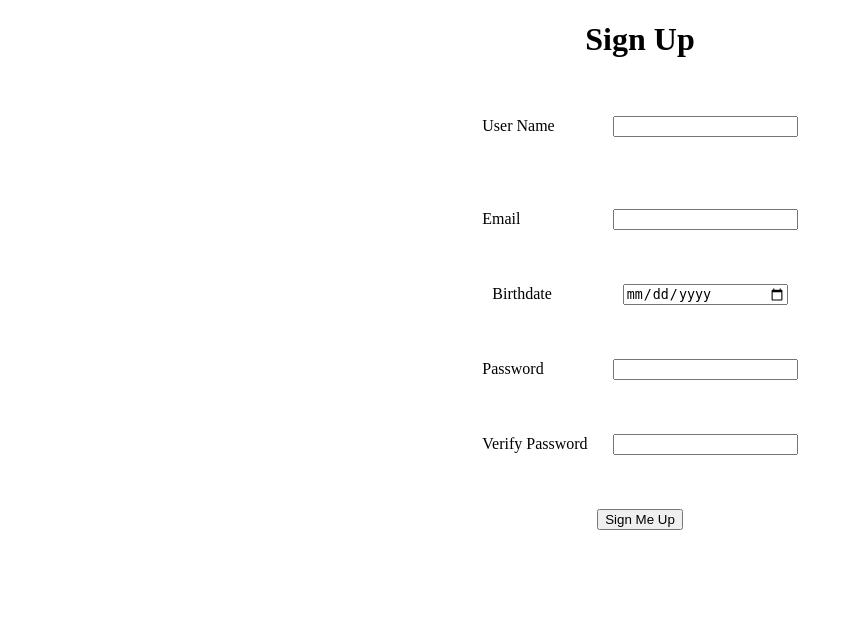
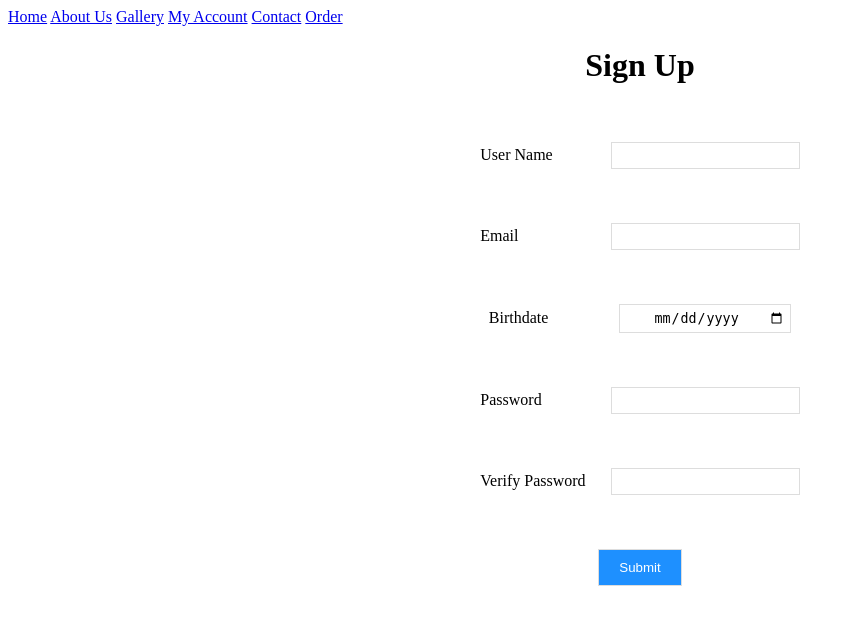
Before and after one commit to orzeharia/team3, a Python web app: template templates/sign up.html in a window 1280 px wide. Shown: the top 625 px of the page, without its empty margins (0-855 px from the left). Run offline with Jinja, Linux system fonts and the light colour scheme; the template is opened without the code that fills it, so the values that code supplies are empty.

Commit message:
gallery, CSS&JS

```diff
--- a/static/pizzaCSS.css
+++ b/static/pizzaCSS.css
@@ -1,3 +1,51 @@
+/* -------------- General -------------- */
+
+/*labels alignment*/
+label {
+    display: inline-block;
+    width: 10%;
+    text-align: left;
+}
+
+/*inputs fields design*/
+input {
+    background-color: #fff;
+    border: 1px solid #ddd;
+    padding: 5px;
+}
+
+/*buttons class design*/
+.button {
+    padding: 10px 20px;
+    background-color: dodgerblue;
+    border: 1px solid #ddd;
+    color: white;
+    cursor: pointer;
+}
+
+.button:hover {
+    background-color: royalblue;
+}
+
+/*screen adjustments*/
+@media only screen and (max-width: 600px) {
+
+    input,
+    label {
+        display: block;
+        margin-right: auto;
+        margin-left: auto;
+        text-align: center;
+
+    }
+}
+
+/*...................................... */
+
+
+
+
+/* -------------- Sign Up -------------- */
 
 /*error message in sign up form in red*/
 #errorMessage {
@@ -9,36 +57,54 @@
     text-align: center;
 }
 
-/*sign up form label alignment*/
-.signUpForm label {
-    display: inline-block;
-    width: 10%;
-    text-align: left;
-
+/*birtdate input in sign up form alignment*/
+.dateField {
+    width: 160px;
+    text-align: center;
 }
 
-/*birtdate input in sign up form alignment*/
-.dateField{
-	width:160px;
-}
+/*...................................... */
 
 
-@media only screen and (max-width: 600px) {
 
-    input, label {
-        display:block;
-        margin-right: auto;
-        margin-left: auto;
+/* -------------- Gallery -------------- */
+
+
+#galleryDiv{
+
     text-align: center;
 
-    }
 
-    #signUpDiv {
-        align-items: center;
 }
 
 
 
+/*gallery class design*/
+.galleryImage {
+    display: inline-block;
+    border: 1px solid #ccc;
+    box-sizing: border-box;
+    width: 350px;
+    height: 300px;
+}
+
+.galleryImage:hover {
+    border: 2px solid #777;
+}
+
+/*image design*/
+.galleryImage img {
+    width: 220px;
+    height: auto;
+}
+
+/*image description design*/
+.imageDesc {
+    padding: 15px;
+    text-align: center;
+    height: auto;
+
+}
 
 
-}
+/*...................................... */
--- a/static/pizzaJS.js
+++ b/static/pizzaJS.js
@@ -1,19 +1,20 @@
 
+//function for signing up. checks the validation of the password
 function SignUp() {
-
-    //password validation
     const password = document.getElementById("password").value;
     const verifyPassword = document.getElementById("verifyPassword").value;
-    // at least one number, one lowercase and one uppercase letter and at least 8 characters
+
+    //password validation: at least one number, one lowercase and one uppercase letter and at least 8 characters
     var valid = /(?=.*\d)(?=.*[a-z])(?=.*[A-Z]).{8,}/;
+
     if (valid.test(password) == false){
         document.getElementById("errorMessage").innerHTML = "The password must contain at least one number, one lowercase and one uppercase letter";
     }
     else if (password !== verifyPassword){
         document.getElementById("errorMessage").innerHTML = "The passwords does not match";
     }
-    else {
+    else{
+        document.getElementById("errorMessage").innerHTML = "";
         window.alert("Sign up successfully");
     }
-
   }
--- a/templates/sign up.html
+++ b/templates/sign up.html
@@ -11,6 +11,16 @@
 </head>
 <body>
 
+    <!-- Nav bar -->
+    <header>
+        <a href="../templates/home.html">Home</a>
+        <a href="../templates/about_us.html">About Us</a>
+        <a href="../templates/gallery.html">Gallery</a>
+        <a href="../templates/my_account.html">My Account</a>
+        <a href="../templates/contact_us.html">Contact</a>
+        <a href="../templates/order.html">Order</a>
+    </header>
+
     <!-- Sign up form -->
     <div id="signUpDiv">
         <h1>Sign Up</h1><br><br>
@@ -21,7 +31,7 @@
             <div class="signUpField">
                 <label for="Username">User Name</label>
                 <input type="text" id="Username" name="Username" autocomplete="on" required>
-            </div><br><br><br><br>
+            </div><br><br><br>
 
             <!-- email -->
             <div class="signUpField">
@@ -49,8 +59,10 @@
 
 
             <!-- submit form button -->
-            <input type="submit" id="btnSubmit" name="submit" value="Sign Me Up" /><br><br>
+            <input type="submit" id="btnSubmit" class="button" name="submit" value="Submit" /><br><br>
 
+
+            <!-- sign up error message -->
             <p id="errorMessage"></p>
 
 
```
Also changed, not shown: templates/gallery.html (+80 -0 lines), static/pizza1.png (added), static/pizza2.jpg (added), static/pizza3.jpg (added), static/pizza4.jpg (added), static/pizza5.jpg (added), static/pizza6.jpg (added), static/pizza7.jpg (added), static/pizza8.jpg (added). Lines whose indentation alone changed are shown as unchanged.
